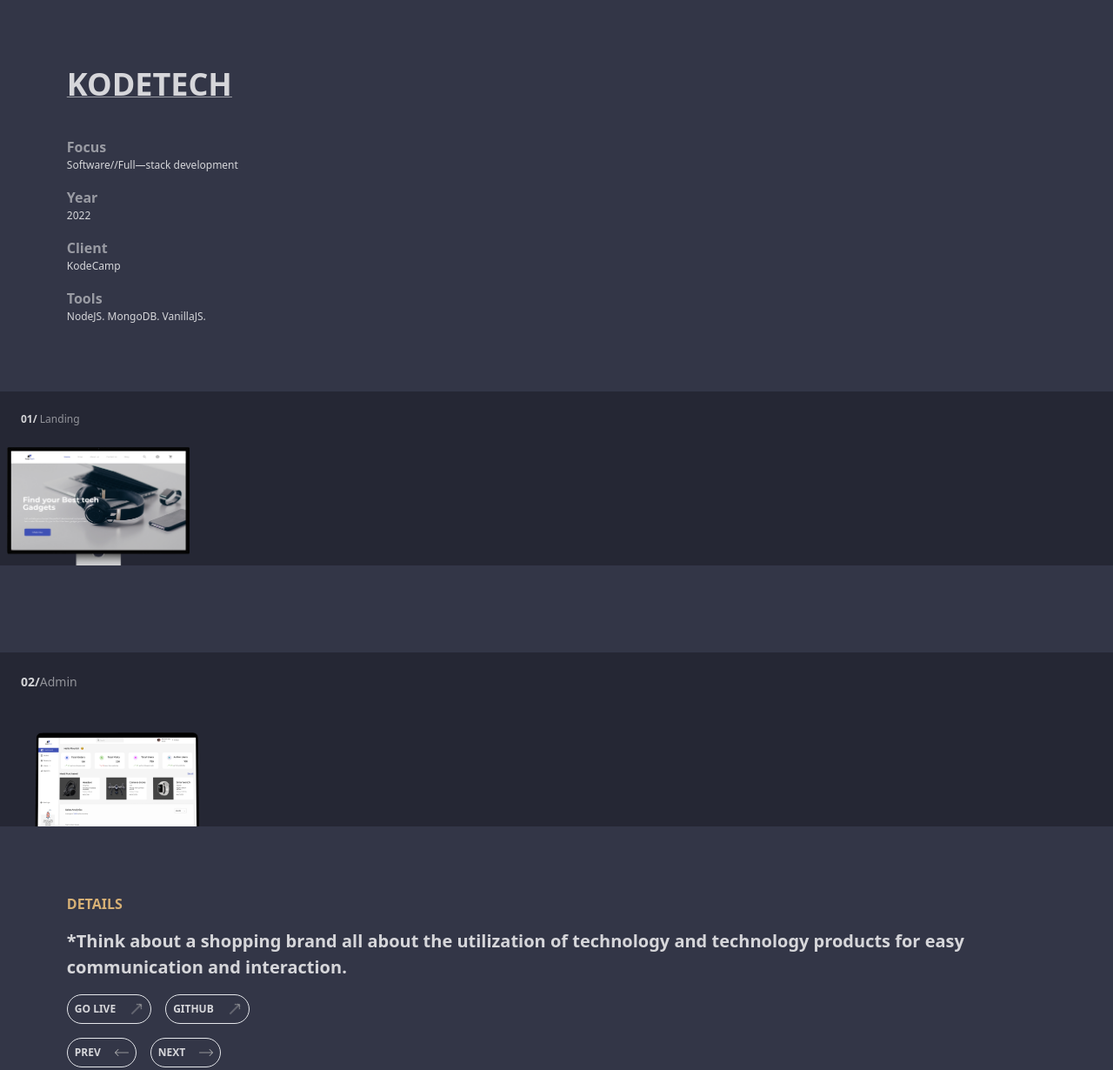
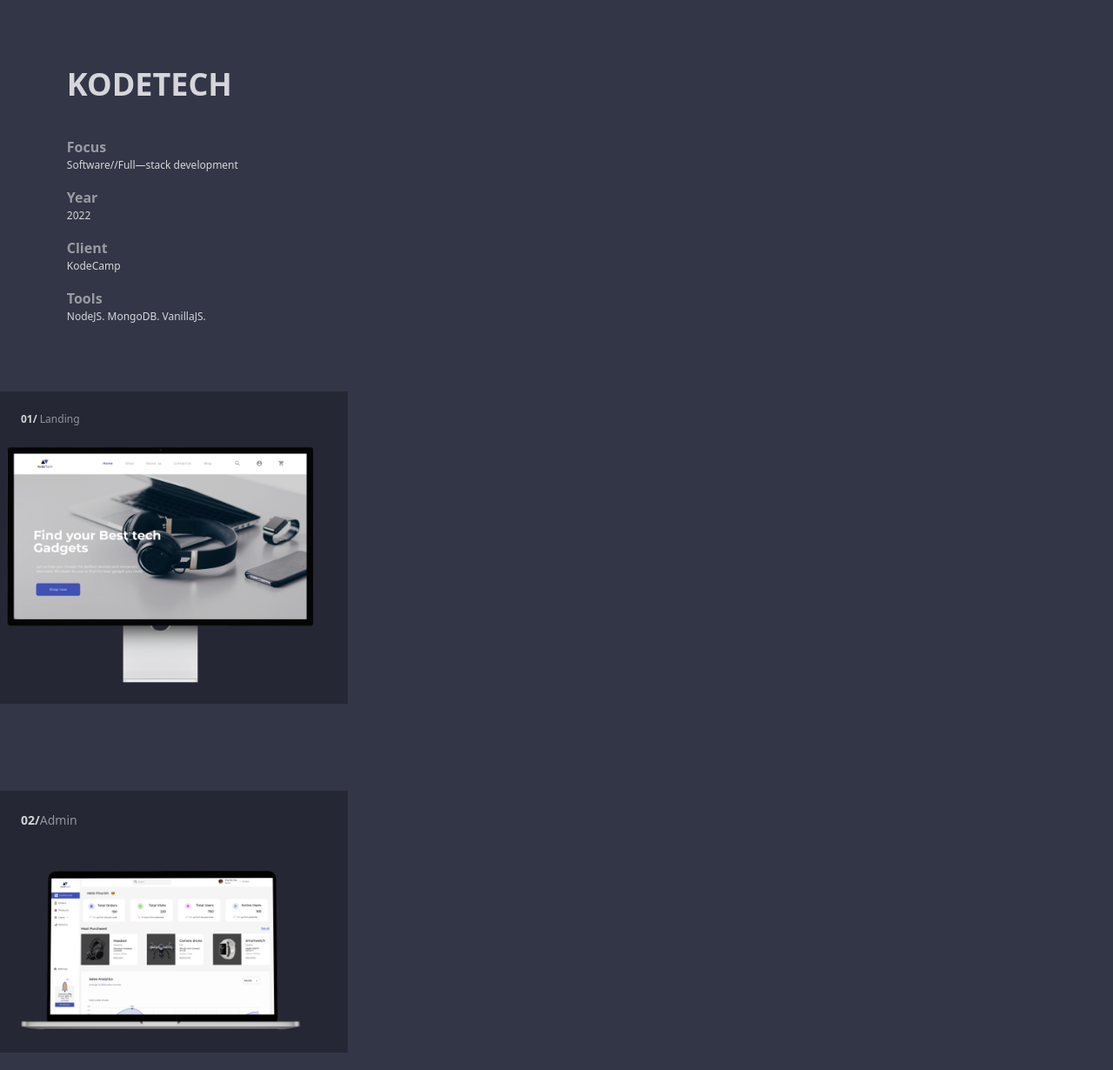
Before and after one commit to deelaurence/portfolio, a website: page kodetech.html in a window 1280 px wide. Shown: the top 1230 px of the page at 87% size. Drawn offline with Linux system fonts and the light colour scheme.

Commit message:
kodetech

```diff
--- a/js/projectAnimation.js
+++ b/js/projectAnimation.js
@@ -13,7 +13,7 @@
     animation:tl,
     trigger:'.project-card1',
     start:'top 30%',
-    end:'+=200',
+    end:'+=350',
     scrub:3,
     pin:true,
     pinSpacing:false
--- a/kodetech.html
+++ b/kodetech.html
@@ -12,7 +12,7 @@
     <section class="p-[6%] text-white bg-primaryBg w-screen">
         <nav class=" project-nav z-20 w-[88%] ">
             <div class="flex  justify-between items-center">
-                <h1 class="text-4xl project-title text-blockquote underline decoration-1 decoration-blockquoteMid font-bold ">
+                <h1 class="text-4xl project-title text-blockquote  decoration-1 decoration-blockquoteMid font-bold ">
                     KODETECH
                 </h1>
                 <!-- <p class="border  h-8 w-8 rounded-full" >X</p> -->
@@ -29,15 +29,15 @@
         <p class="text-[12px] text-blockquote ">NodeJS. MongoDB. VanillaJS.</p>
     </section>
     <section class="  mb-6 project-card1 bg-primaryBg">
-        <div class=" relative h-[200px] z-30 p-6 bg-secondaryBg overflow-hidden ">
+        <div class=" relative w-[400px] z-30 p-6 bg-secondaryBg overflow-hidden ">
             <p class="text-blockquote font-semibold text-xs" >01/ <span class="font-light text-blockquoteMid" >Landing</span></p>
-            <img  class="mt-6 -translate-x-4 w-[210px]" src="images/Portfolioimg/Mac Studio.png" alt="">
+            <img  class="mt-6 -translate-x-4 w-[610px]" src="images/Portfolioimg/Mac Studio.png" alt="">
         </div>
     </section>
     <section class="  py-[6%] project-card2 bg-primaryBg">
-        <div class="relative  z-30 h-[200px] p-6 bg-secondaryBg overflow-hidden">
+        <div class="relative  z-30 w-[400px] p-6 bg-secondaryBg overflow-hidden">
             <p class="text-blockquote font-semibold text-sm" >02/<span class="font-light text-blockquoteMid" >Admin</span> </p>
-            <img class="mt-12 -translate-x-4 w-[250px]" src="images/Portfolioimg/MacBook Pro 16.png" alt="">
+            <img class="mt-12 -translate-x-4  w-[610px]" src="images/Portfolioimg/MacBook Pro 16.png" alt="">
         </div>
     </section>
     <section class=" px-[6%]">
```
Also changed, not shown: css/main.css.
